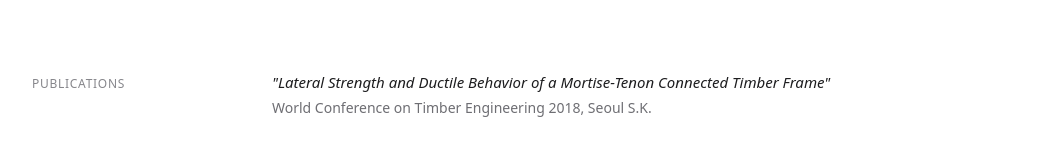
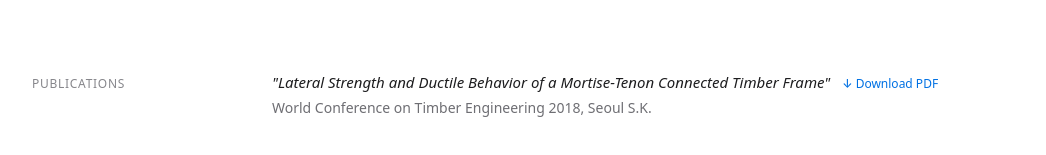
Before and after one commit to akouros/akouros-web, a React (Vite) app: page /resume in a window 1280 px wide. Shown: the part 2180-2335 px from the top of the page, without its empty margins (116-1162 px from the left). Built offline with nearby package versions, Linux system fonts and the light colour scheme.

Commit message:
add WCTE publication download link

```diff
--- a/src/pages/Resume.css
+++ b/src/pages/Resume.css
@@ -236,6 +236,18 @@
   font-weight: 400;
 }
 
+.pub-download {
+  font-size: 0.75rem;
+  color: #0071e3;
+  margin-left: 0.75rem;
+  text-decoration: none;
+  font-style: normal;
+}
+
+.pub-download:hover {
+  text-decoration: underline;
+}
+
 /* Skills */
 .skills-grid {
   display: grid;
--- a/src/pages/Resume.jsx
+++ b/src/pages/Resume.jsx
@@ -171,7 +171,10 @@ export default function Resume() {
               <div>
                 {publications.map((p, i) => (
                   <div key={i} className="publication-item">
-                    <p className="publication-item__title">{p.title}</p>
+                    <p className="publication-item__title">
+                      {p.title}
+                      <a href="/WCTE_2018_FullPaper_AKouromenos.pdf" download className="pub-download">↓ Download PDF</a>
+                    </p>
                     <p className="publication-item__detail">{p.detail}</p>
                   </div>
                 ))}
```
Also changed, not shown: 1 other file (tests, documents, lock files or other folders).
